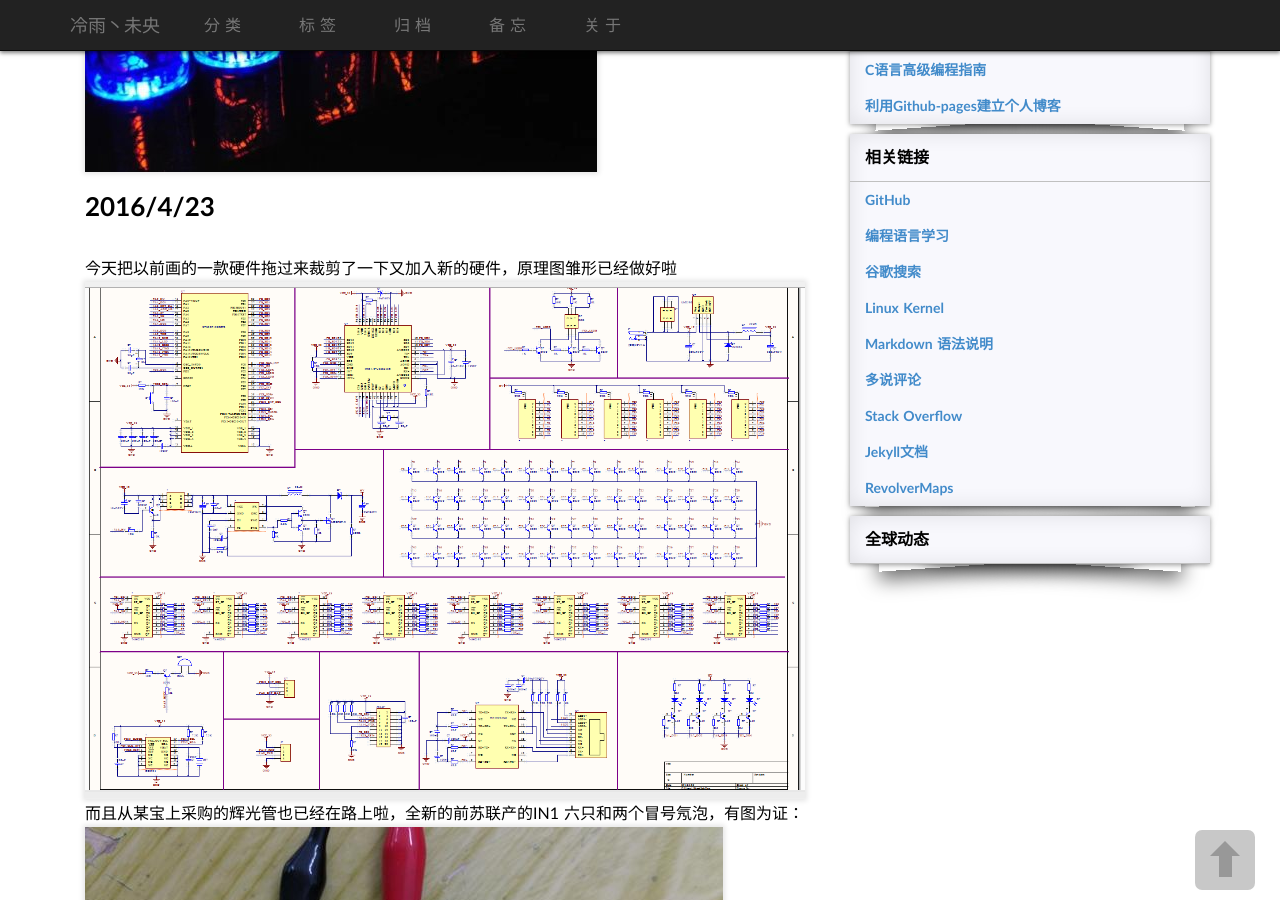
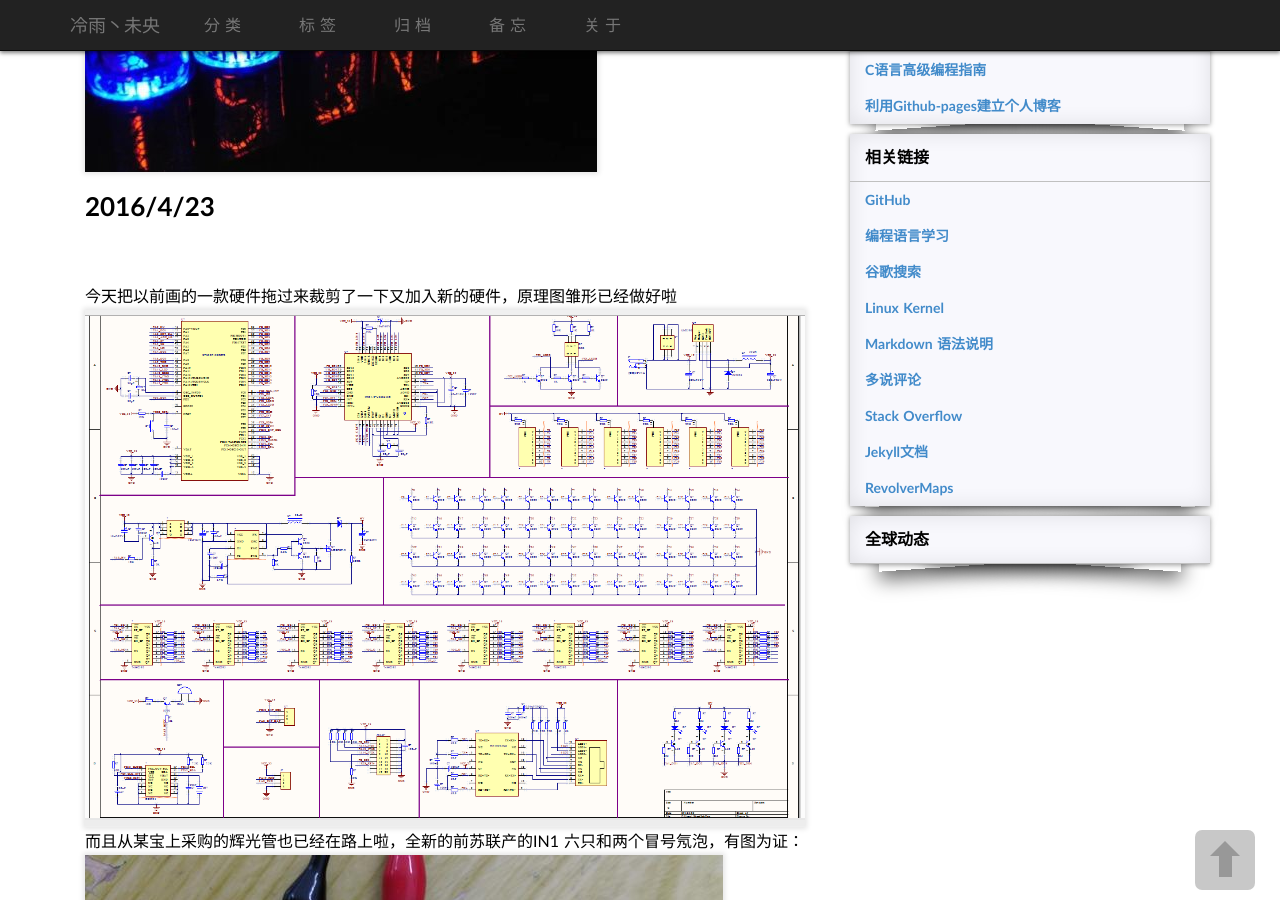
Before and after one commit to jeehong/jeehong.github.io, a Jekyll site: the page built from _posts/2016-04-20-project-glow-tube-clock.md, in a window 1280 px wide and 900 px high, scrolled down 411 px. Built offline with Jekyll 4.4.1, drawn with Linux system fonts in a browser that asks for light colours; some web fonts are replaced; a script that is not in the unit is left out; comment, search, counter and statistics services are not loaded.

Commit message:
修复辉光管diy项目博文02

```diff
--- a/_posts/2016-04-20-project-glow-tube-clock.md
+++ b/_posts/2016-04-20-project-glow-tube-clock.md
@@ -10,7 +10,7 @@ tags:	    [diy, project]
 # 明天开始，这个项目就启动了，我们拭目以待2016-04-20 #
 ![image1](/images/images/githubpages/glow-tube-clock-img01.jpg)<br />
 ## 2016/4/23 ##
-今天把以前画的一款硬件拖过来裁剪了一下又加入新的硬件，原理图雏形已经做好啦<br />
+<br />今天把以前画的一款硬件拖过来裁剪了一下又加入新的硬件，原理图雏形已经做好啦<br />
 ![image1](/images/glow-tube-clock-img/glow-tube-clock-img02.png)<br />
 而且从某宝上采购的辉光管也已经在路上啦，全新的前苏联产的IN1 六只和两个冒号氖泡，有图为证：<br />
 ![image1](/images/glow-tube-clock-img/glow-tube-clock-img03.jpg)<br />
```
